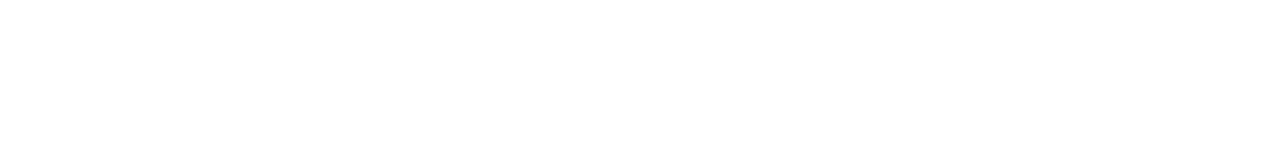
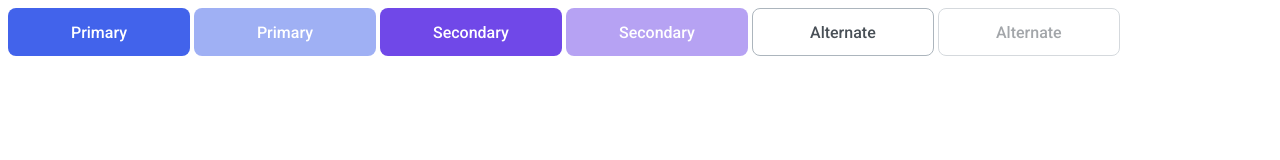
Before and after one commit to js-tasks-ru/htmlcss-20231027_f-tlyashev, a website: page 03-lection1/01-button/index.html in a window 1280 px wide. Drawn offline with Linux system fonts and the light colour scheme; files whose address does not match are found by name.

Commit message:
add solution for lection1 buttons

```diff
--- a/03-lection1/01-button/button.css
+++ b/03-lection1/01-button/button.css
@@ -1 +1,54 @@
 /* Стилизация кнопки */
+button {
+    border: none;
+    background: none;
+}
+
+.button {
+    border-radius: 8px;
+    width: 182px;
+    height: 48px;
+    flex-shrink: 0;
+    text-align: center;
+    font-family: Roboto, serif;
+    font-size: 16px;
+    font-style: normal;
+    font-weight: 500;
+    line-height: normal;
+    cursor: pointer;
+}
+
+.button_primary {
+    background: var(--primary);
+    color: var(--white);
+}
+
+.button_primary:enabled:hover {
+    background: #2342C0;
+    transition: opacity 200ms ease-in-out, background 500ms ease-in-out;
+}
+
+.button_secondary {
+    background: var(--secondary);
+    color: var(--white);
+}
+
+.button_secondary:enabled:hover {
+    background: #5028C6;
+    transition: opacity 200ms ease-in-out, background 500ms ease-in-out;
+}
+
+.button_alternate {
+    border: 1px solid var(--grey-3);
+    color: var(--grey-4);
+}
+
+.button_alternate:enabled:hover {
+    border: 1px solid var(--black);
+    transition: border 500ms ease-in-out;
+}
+
+.button:disabled {
+    opacity: 0.5;
+    cursor: not-allowed;
+}
--- a/03-lection1/01-button/index.html
+++ b/03-lection1/01-button/index.html
@@ -6,6 +6,13 @@
         <link rel="stylesheet" href="./button.css">
     </head>
     <body>
-
+        <div>
+            <button class="button button_primary">Primary</button>
+            <button class="button button_primary" disabled>Primary</button>
+            <button class="button button_secondary">Secondary</button>
+            <button class="button button_secondary" disabled>Secondary</button>
+            <button class="button button_alternate">Alternate</button>
+            <button class="button button_alternate" disabled>Alternate</button>
+        </div>
     </body>
 </html>
--- a/assets/css/main.css
+++ b/assets/css/main.css
@@ -8,7 +8,7 @@
     --black: #212429;
     --pink: #F784AD;
     --purple: #7048E8;
-    --blue: #374FC7;
+    --blue: #4263EB;
     --red: #F03D3E;
     --grey-1: #F8F9FA;
     --grey-2: #DDE2E5;
```
